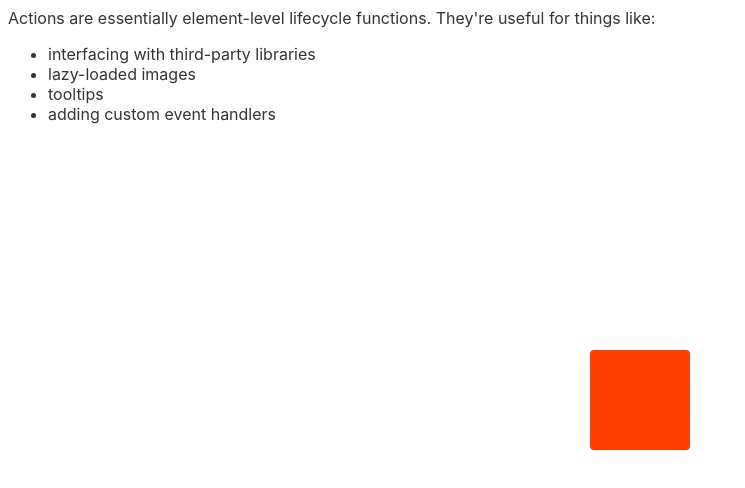
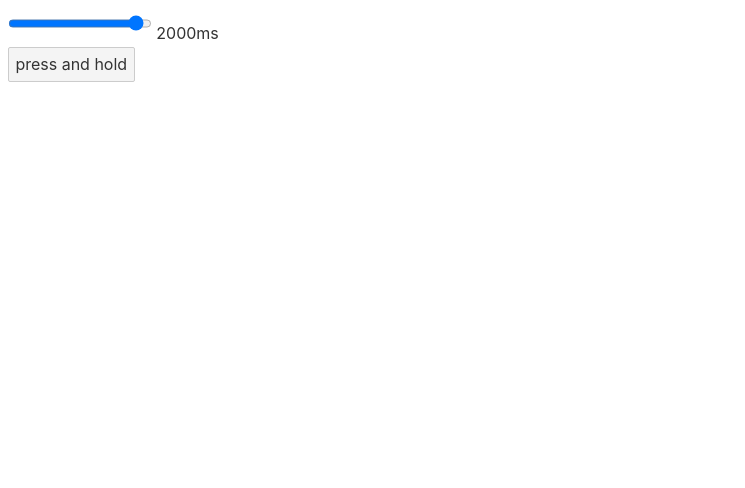
Before and after one commit to SynCROSS/learning-svelte, a Svelte app: page / in a window 1280 px wide. Shown: the top 488 px of the page, without its empty margins (0-745 px from the left). Built offline with nearby package versions, Linux system fonts and the light colour scheme.

Commit message:
Adding Parameters

```diff
--- a/src/App.svelte
+++ b/src/App.svelte
@@ -1,65 +1,21 @@
 <script>
-  import { spring } from 'svelte/motion';
-  import { pannable } from './pannable';
+  import { longpress } from './longpress.js';
 
-  const coords = spring(
-    { x: 0, y: 0 },
-    {
-      stiffness: 0.2,
-      damping: 0.4,
-    },
-  );
-
-  function handlePanStart() {
-    coords.stiffness = coords.damping = 1;
-  }
-
-  function handlePanMove(event) {
-    coords.update($coords => ({
-      x: $coords.x + event.detail.dx,
-      y: $coords.y + event.detail.dy,
-    }));
-  }
-
-  function handlePanEnd(event) {
-    coords.stiffness = 0.2;
-    coords.damping = 0.4;
-    coords.set({ x: 0, y: 0 });
-  }
+  let pressed = false;
+  let duration = 2000;
 </script>
 
-<div
-  class="box"
-  use:pannable
-  on:panstart={handlePanStart}
-  on:panmove={handlePanMove}
-  on:panend={handlePanEnd}
-  style="transform:
-		translate({$coords.x}px,{$coords.y}px)
-		rotate({$coords.x *
-    0.2}deg)"
-/>
-Actions are essentially element-level lifecycle functions. They're useful for things
-like:
+<label>
+  <input type="range" bind:value={duration} max={2000} step={100} />
+  {duration}ms
+</label>
 
-<ul>
-  <li>interfacing with third-party libraries</li>
-  <li>lazy-loaded images</li>
-  <li>tooltips</li>
-  <li>adding custom event handlers</li>
-</ul>
+<button
+  use:longpress={duration}
+  on:longpress={() => (pressed = true)}
+  on:mouseenter={() => (pressed = false)}>press and hold</button
+>
 
-<style>
-  .box {
-    --width: 100px;
-    --height: 100px;
-    position: absolute;
-    width: var(--width);
-    height: var(--height);
-    left: calc(50% - var(--width) / 2);
-    top: calc(50% - var(--height) / 2);
-    border-radius: 4px;
-    background-color: #ff3e00;
-    cursor: move;
-  }
-</style>
+{#if pressed}
+  <p>congratulations, you pressed and held for {duration}ms</p>
+{/if}
--- /dev/null
+++ b/src/longpress.js
@@ -0,0 +1,26 @@
+export function longpress(node, duration) {
+  let timer;
+
+  const handleMousedown = () => {
+    timer = setTimeout(() => {
+      node.dispatchEvent(new CustomEvent('longpress'));
+    }, duration);
+  };
+
+  const handleMouseup = () => {
+    clearTimeout(timer);
+  };
+
+  node.addEventListener('mousedown', handleMousedown);
+  node.addEventListener('mouseup', handleMouseup);
+
+  return {
+    update(newDuration) {
+      duration = newDuration;
+    },
+    destroy() {
+      node.removeEventListener('mousedown', handleMousedown);
+      node.removeEventListener('mouseup', handleMouseup);
+    },
+  };
+}
```
Also changed, not shown: public/build/bundle.js, 1 other file (tests, documents, lock files or other folders).
